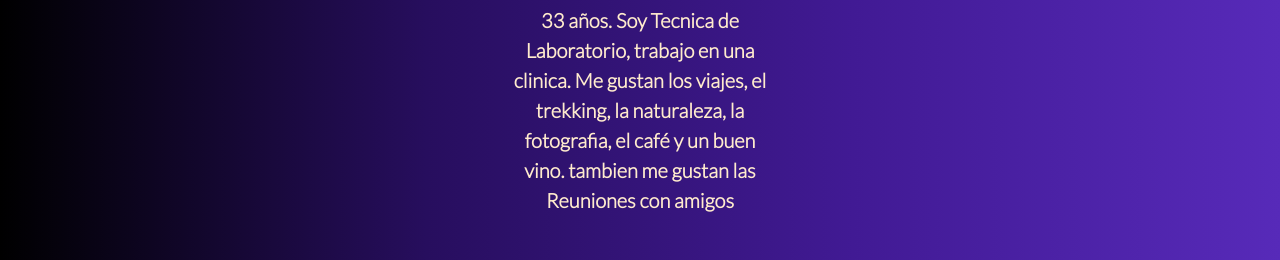
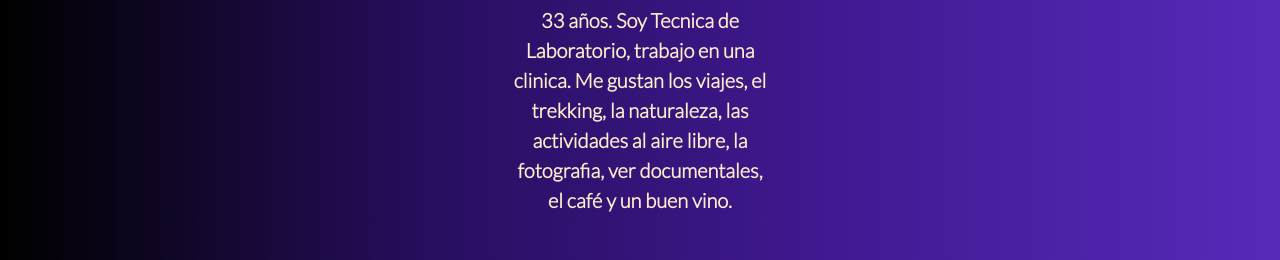
Before and after one commit to josema-P020/MovieLife-, a plain HTML site: page pages/Nosotros.html in a window 1280 px wide. Shown: the part 1307-1567 px from the top of the page. Drawn offline with nearby package versions, Linux system fonts and the light colour scheme.

Commit message:
cambio descripcion de Natividad

```diff
--- a/pages/Nosotros.html
+++ b/pages/Nosotros.html
@@ -113,7 +113,7 @@
                 Natividad Rodriguez
               </h3>
               <p class="card-text" style="color: blanchedalmond; text-align: center;">
-                33 años. Soy Tecnica de Laboratorio, trabajo en una clinica. Me gustan los viajes, el trekking, la naturaleza, la fotografia, el café y un buen vino. tambien me gustan las Reuniones con amigos
+                33 años. Soy Tecnica de Laboratorio, trabajo en una clinica. Me gustan los viajes, el trekking, la naturaleza, las actividades al aire libre, la fotografia, ver documentales, el café y un buen vino.
               </p>
             </div>
           </div>
```
